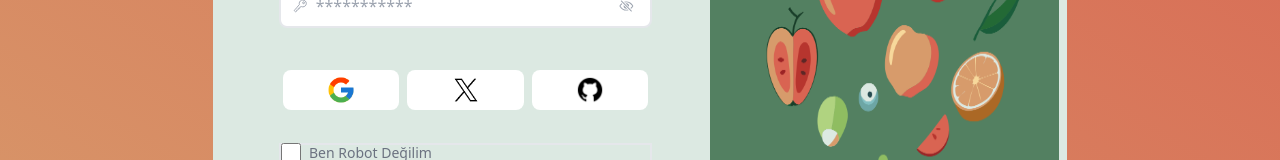
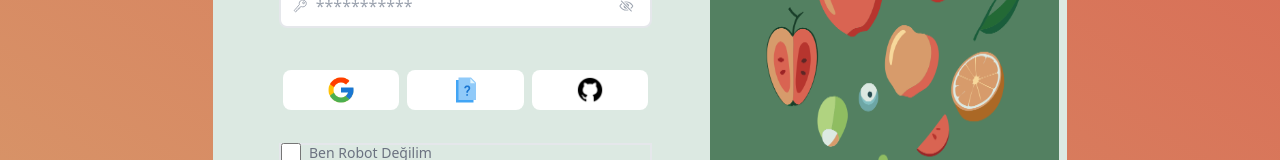
Before and after one commit to enesyagmur/what-in-kitchen, a React (Vite) app: page / in a window 1280 px wide. Shown: the part 382-542 px from the top of the page. Built offline with nearby package versions, Linux system fonts and the light colour scheme.

Commit message:
github, google ve tekseferlik misafir girişleri yapıldı

```diff
--- a/src/pages/login/FormLogin.tsx
+++ b/src/pages/login/FormLogin.tsx
@@ -1,15 +1,20 @@
 import { MdOutlineMarkEmailRead } from "react-icons/md";
 import logo from "../../assets/logo1.png";
 import { IoEyeOffOutline, IoKeyOutline } from "react-icons/io5";
+import { FcQuestions } from "react-icons/fc";
 import google_logo from "../../assets/google-logo.png";
-import x_logo from "../../assets/x-logo.png";
 import github_logo from "../../assets/github-logo.png";
 import { useNavigate } from "react-router-dom";
 import { VscError } from "react-icons/vsc";
 import { useFormik } from "formik";
 import { loginSchema } from "../../formSchema/loginSchema";
 import { useState } from "react";
-import { signInWithEmailAndPassword } from "firebase/auth";
+import {
+  GithubAuthProvider,
+  GoogleAuthProvider,
+  signInWithEmailAndPassword,
+  signInWithPopup,
+} from "firebase/auth";
 import { auth } from "../../firebase/firebase";
 
 const FormLogin = () => {
@@ -30,9 +35,50 @@ const FormLogin = () => {
         navigate("/home");
       }
     } catch (error) {
-      console.error("Giriş sayfasında hata:", error);
+      console.error("Login formunda hata:", error);
     }
   };
+
+  const loginWithGoogle = async () => {
+    const provider = new GoogleAuthProvider();
+
+    try {
+      const data = await signInWithPopup(auth, provider);
+      const user = data.user;
+      if (user) {
+        navigate("/home");
+      }
+    } catch (error) {
+      console.error("Google ile girişite hata:", error);
+    }
+  };
+
+  const loginWithGithub = async () => {
+    const provider = new GithubAuthProvider();
+    try {
+      const data = await signInWithPopup(auth, provider);
+      const user = data.user;
+      if (user) {
+        navigate("/home");
+      }
+    } catch (error) {
+      console.error("Github ile girişte hata:", error);
+    }
+  };
+
+  const loginForOneTry = async () => {
+    const check = localStorage.getItem("try");
+
+    if (!check) {
+      localStorage.setItem("try", "1");
+      navigate("/home");
+    } else {
+      console.error(
+        "Misafir giriş hakkınız bitti. Hesap oluşturarak kullanabilirsiniz."
+      );
+    }
+  };
+
   const [showErrors, setShowErrors] = useState<boolean>(false);
   const [showPassword, setShowPassword] = useState<boolean>(false);
 
@@ -95,25 +141,27 @@ const FormLogin = () => {
         </div>
 
         <div className="w-full md:w-10/12 h-[30px] sm:h-[40px] flex items-center justify-center mt-2">
-          <div className="other-login-methods">
+          <div className="other-login-methods" onClick={loginWithGoogle}>
             <img
               src={google_logo}
               alt="login-method"
               className="login-methods-image"
+              title="Google ile giriş"
             />
           </div>
-          <div className="other-login-methods">
-            <img
-              src={x_logo}
-              alt="login-method"
-              className="login-methods-image"
-            />
+          <div
+            className="other-login-methods text-3xl"
+            title="Bir seferlik misafir girişi"
+            onClick={loginForOneTry}
+          >
+            <FcQuestions />
           </div>
-          <div className="other-login-methods">
+          <div className="other-login-methods" onClick={loginWithGithub}>
             <img
               src={github_logo}
               alt="login-method"
               className="login-methods-image"
+              title="Github ile giriş"
             />
           </div>
         </div>
```
